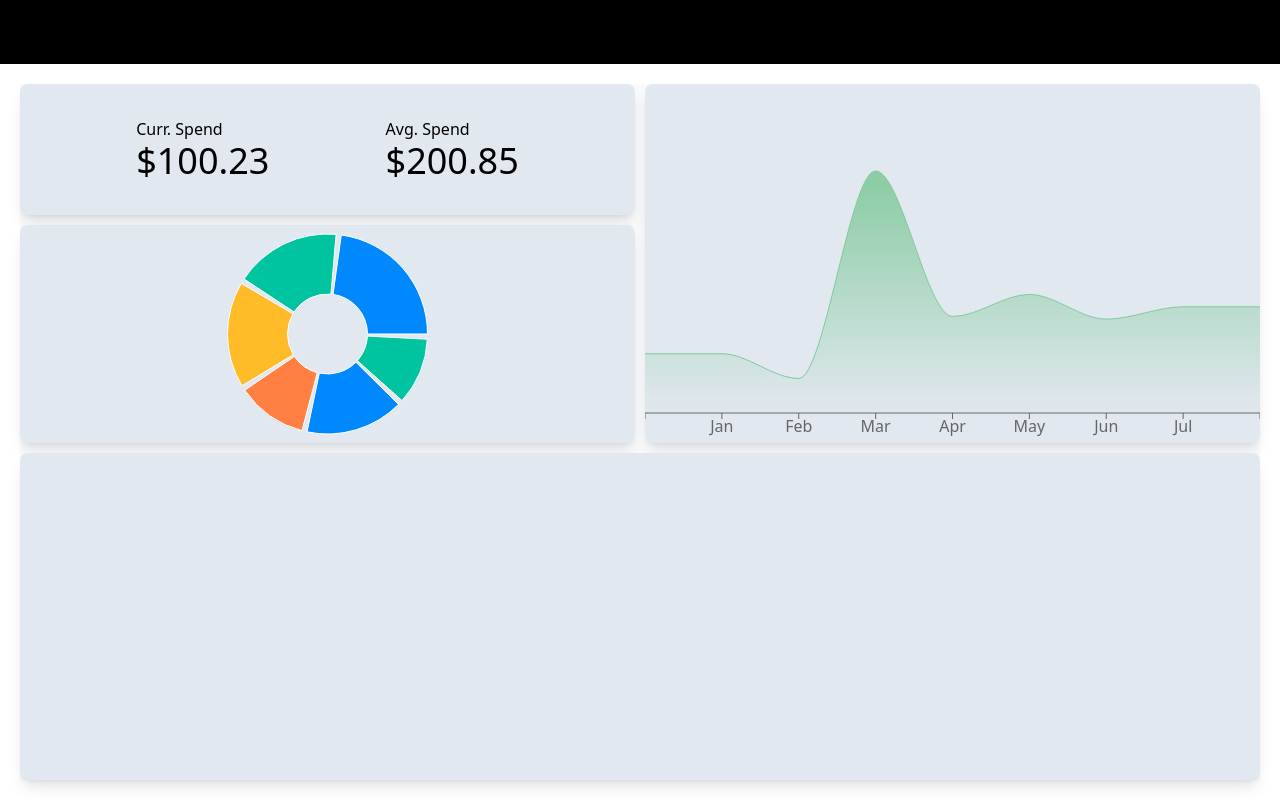
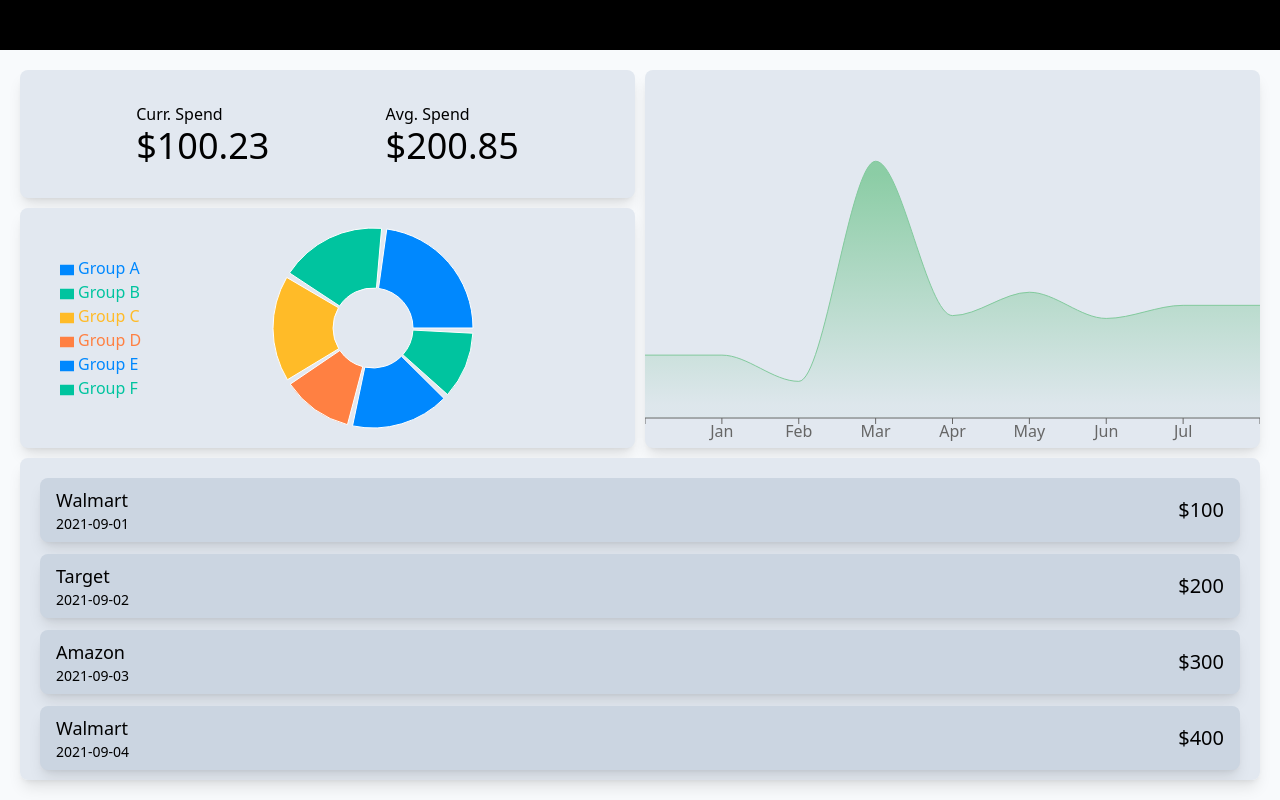
Before and after one commit to Shakthi-Viviyn/Groc, a React (Vite) app in the folder frontend/: page / in a window 1280 px wide. Built offline with nearby package versions, Linux system fonts and the light colour scheme.

Commit message:
finished main page layout

```diff
--- a/frontend/src/App.css
+++ b/frontend/src/App.css
@@ -0,0 +1,3 @@
+.navbar{
+    height: 50px;
+}
--- a/frontend/src/App.tsx
+++ b/frontend/src/App.tsx
@@ -5,11 +5,9 @@ import NavBar from './components/NavBar'
 function App() {
 
   return (
-    <div className="h-screen flex flex-col">
+    <div className="h-[100vh] flex flex-col">
       <NavBar/>
-      <div className="p-5 flex-grow">
-        <Home />
-      </div>
+      <Home />
     </div>
   )
 }
--- /dev/null
+++ b/frontend/src/components/BillsTableCard.tsx
@@ -0,0 +1,84 @@
+
+function BillsTableCard(){
+
+    const Bills = [
+        {
+            id: 1,
+            storeName: "Walmart",
+            amount: 100,
+            date: "2021-09-01"
+        },
+        {
+            id: 2,
+            storeName: "Target",
+            amount: 200,
+            date: "2021-09-02"
+        },
+        {
+            id: 3,
+            storeName: "Amazon",
+            amount: 300,
+            date: "2021-09-03"
+        },
+        {
+            id: 4,
+            storeName: "Walmart",
+            amount: 400,
+            date: "2021-09-04"
+        },
+        {
+            id: 5,
+            storeName: "Walmart",
+            amount: 400,
+            date: "2021-09-04"
+        },
+        {
+            id: 6,
+            storeName: "Walmart",
+            amount: 400,
+            date: "2021-09-04"
+        },
+        {
+            id: 6,
+            storeName: "Walmart",
+            amount: 400,
+            date: "2021-09-04"
+        },
+        {
+            id: 6,
+            storeName: "Walmart",
+            amount: 400,
+            date: "2021-09-04"
+        },
+        {
+            id: 6,
+            storeName: "Walmart",
+            amount: 400,
+            date: "2021-09-04"
+        },
+        {
+            id: 6,
+            storeName: "Walmart",
+            amount: 400,
+            date: "2021-09-04"
+        }
+    ]
+
+    return (
+        <div className="flex flex-col gap-3 p-5">
+            {Bills.map((bill) => {
+                return (
+                    <div key={bill.id} className="flex justify-between items-center bg-slate-300 px-4 py-2 rounded-lg shadow-lg">
+                        <div>
+                            <h3 className="text-lg">{bill.storeName}</h3>
+                            <p className="text-sm">{bill.date}</p>
+                        </div>
+                        <h3 className="text-xl">${bill.amount}</h3>
+                    </div>
+                )
+            })}
+        </div>
+    )
+}
+
+export default BillsTableCard;
--- a/frontend/src/components/Home.tsx
+++ b/frontend/src/components/Home.tsx
@@ -1,3 +1,4 @@
+import BillsTableCard from "./BillsTableCard";
 import MetricsCard from "./MetricsCard";
 import SpendDistributionCard from "./SpendDistributionCard";
 import SpendGraphCard from "./SpendGraphCard";
@@ -5,7 +6,7 @@ import SpendGraphCard from "./SpendGraphCard";
 
 function Home(){
     return (
-        <div id="grid" className="grid grid-rows-[1.2fr_2fr_3fr] grid-cols-2 bg-slate-50 size-full gap-2.5">
+        <div id="grid" className="grid grid-rows-[8rem_15rem_auto] grid-cols-2 bg-slate-50 h-full gap-2.5 p-5 overflow-auto">
             <div id="metrics-card" className="bg-slate-200 shadow-lg rounded-lg" >
                 <MetricsCard currSpend={100} avgSpend={200}/>
             </div>
@@ -16,7 +17,9 @@ function Home(){
             <div id="piechart" className="bg-slate-200 col-start-1 col-end-2 row-start-2 row-end-3 shadow-lg rounded-lg" >
                 <SpendDistributionCard />
             </div>
-            <div id="table" className="bg-slate-200 col-start-1 col-end-3 row-start-3 row-end-4 shadow-lg rounded-lg" ></div>
+            <div id="table" className="bg-slate-200 col-start-1 col-end-3 row-start-3 row-end-4 shadow-lg rounded-lg overflow-auto" >
+                <BillsTableCard/>
+            </div>
         </div>
     );
 };
--- a/frontend/src/components/NavBar.tsx
+++ b/frontend/src/components/NavBar.tsx
@@ -1,8 +1,9 @@
 
 function NavBar() {
   return (
-    <nav className="h-16 bg-black">
-    </nav>
+    <div className="navbar p-5 w-full bg-black">
+      <h3>Hello world</h3>
+    </div>
   );
 }
 
--- a/frontend/src/components/SpendDistributionCard.tsx
+++ b/frontend/src/components/SpendDistributionCard.tsx
@@ -1,4 +1,4 @@
-import { PieChart, Pie, PolarAngleAxis, Tooltip, Cell, ResponsiveContainer } from "recharts";
+import { PieChart, Pie, PolarAngleAxis, Tooltip, Cell, ResponsiveContainer, Legend } from "recharts";
 
 function SpendDistributionCard(){
 
@@ -34,13 +34,14 @@ function SpendDistributionCard(){
     return (
         <div className="h-full flex flex-col justify-center items-center">
             <ResponsiveContainer width="100%" height="100%">
-                <PieChart>
+                <PieChart margin={{"top": 0, "left": 40, "right": 40, "bottom": 0}}>
                     {/* <PolarAngleAxis dataKey="name"/> */}
                     <Pie data={data01} dataKey="value" nameKey="name" cx="50%" cy="50%" outerRadius={100} innerRadius={40} fill="#8884d8" paddingAngle={3}>
                         {data01.map((entry, index) => (
                             <Cell key={`cell-${index}`} fill={COLORS[index % COLORS.length]} />
                         ))}
                     </Pie>
+                    <Legend layout="vertical" align="left" verticalAlign="middle"/>
                     <Tooltip/>
                 </PieChart>
             </ResponsiveContainer>
```
